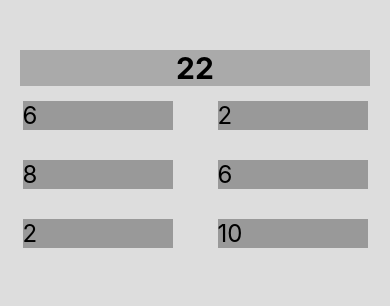
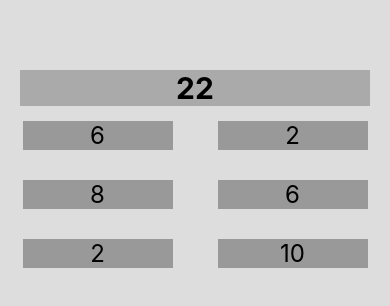
Before and after one commit to saJeremyQin/TargetSum, a React Native app: screen / in a window 390 px wide. Shown: the top 306 px of the page. Built offline with nearby package versions, Linux system fonts and the light colour scheme.

Commit message:
before detach randomNumber

```diff
--- a/src/components/Game.tsx
+++ b/src/components/Game.tsx
@@ -20,6 +20,7 @@ const Game:React.FC<GameProps> = ({randomNumbersCount}) => {
     console.log('randArr is', randomNumbersArr);
   }
 
+  // TO DO: Shuffle the random numbers
   return (
     <View style={styles.container}>
       <Pressable  onPress={refreshTarget}>
@@ -48,7 +49,8 @@ const styles = StyleSheet.create({
       fontSize: 30,
       backgroundColor:"#aaa",
       textAlign:"center",
-      marginHorizontal: 20
+      marginHorizontal: 20,
+      marginTop:20
     },
     randomContainer:{
       flexDirection:"row",
@@ -57,13 +59,12 @@ const styles = StyleSheet.create({
       justifyContent:"space-around"
     },
     randomNumber:{
-
       fontSize:24,
       width:150,
       backgroundColor:"#999",
-      // marginTop:10,
       marginHorizontal:15,
-      marginVertical: 15
+      marginVertical: 15,
+      textAlign:"center"
     }
 })
 
```
